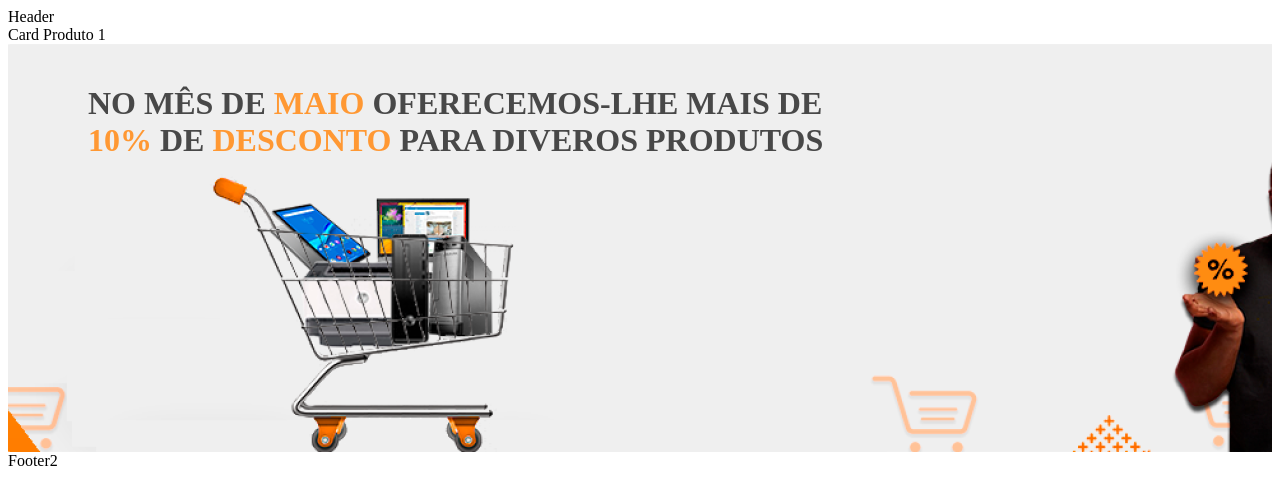
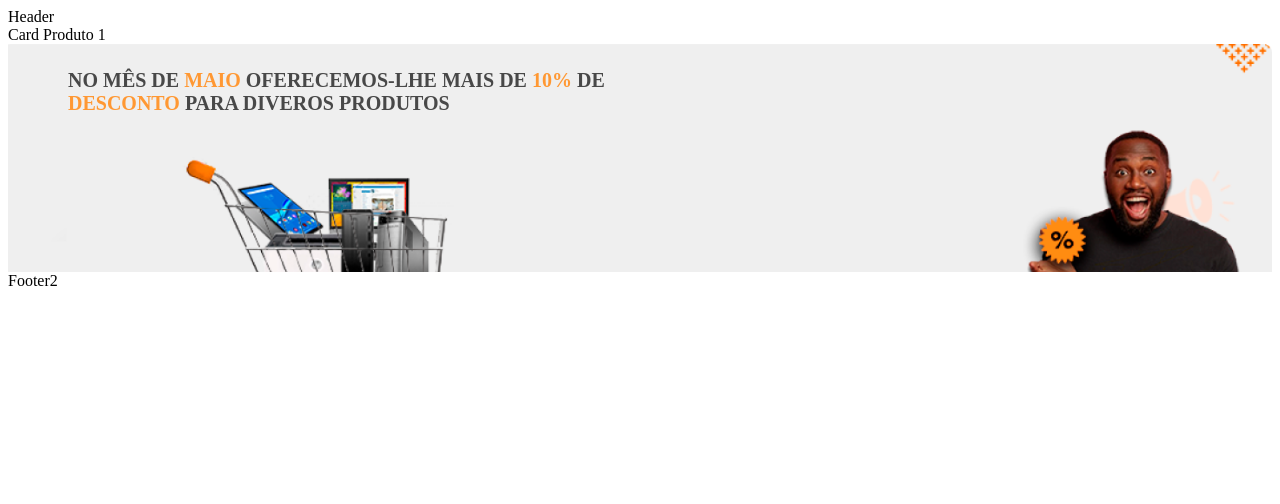
Before and after one commit to mariovarela99/stor-ipil-website, a React (Create React App) app: page / in a window 1280 px wide. Shown: the top 504 px of the page. Built offline with nearby package versions, Linux system fonts and the light colour scheme.

Commit message:
finals_details

```diff
--- a/src/components/banner/style.css
+++ b/src/components/banner/style.css
@@ -17,3 +17,57 @@
 .text_banner span{
     color: rgba(255, 152, 51, 1);
 }
+@media screen  and (max-width: 568px) {
+    .banner {
+        width: 100%;
+        height: 145px;
+        background-image: url(./Component\ 15.png);
+        background-size: cover;
+        background-repeat: no-repeat;
+        display: flex;
+        justify-content: space-between;
+        font-size: 6px;
+    }
+    .text_banner{
+        width: 300px;
+        height: 200px;
+        padding: 8px 0px 0px 40px;
+        color: rgba(72, 72, 72, 1);
+    }
+}
+@media screen and (min-width:569px) and (max-width:768px) {
+    .banner {
+        width: 100%;
+        height: 170px;
+        background-image: url(./Component\ 15.png);
+        background-size: cover;
+        background-repeat: no-repeat;
+        display: flex;
+        justify-content: space-between;
+        font-size: 6px;
+    }
+    .text_banner{
+        width: 300px;
+        height: 200px;
+        padding: 10px 0px 0px 50px;
+        color: rgba(72, 72, 72, 1);
+    }
+}
+@media screen and (min-width:769px) {
+    .banner {
+        width: 100%;
+        height: 228px;
+        background-image: url(./Component\ 15.png);
+        background-size: cover;
+        background-repeat: no-repeat;
+        display: flex;
+        justify-content: space-between;
+        font-size: 10px;
+    }
+    .text_banner{
+        width: 600px;
+        height: 200px;
+        padding: 12px 0px 0px 60px;
+        color: rgba(72, 72, 72, 1);
+    }
+}
```
